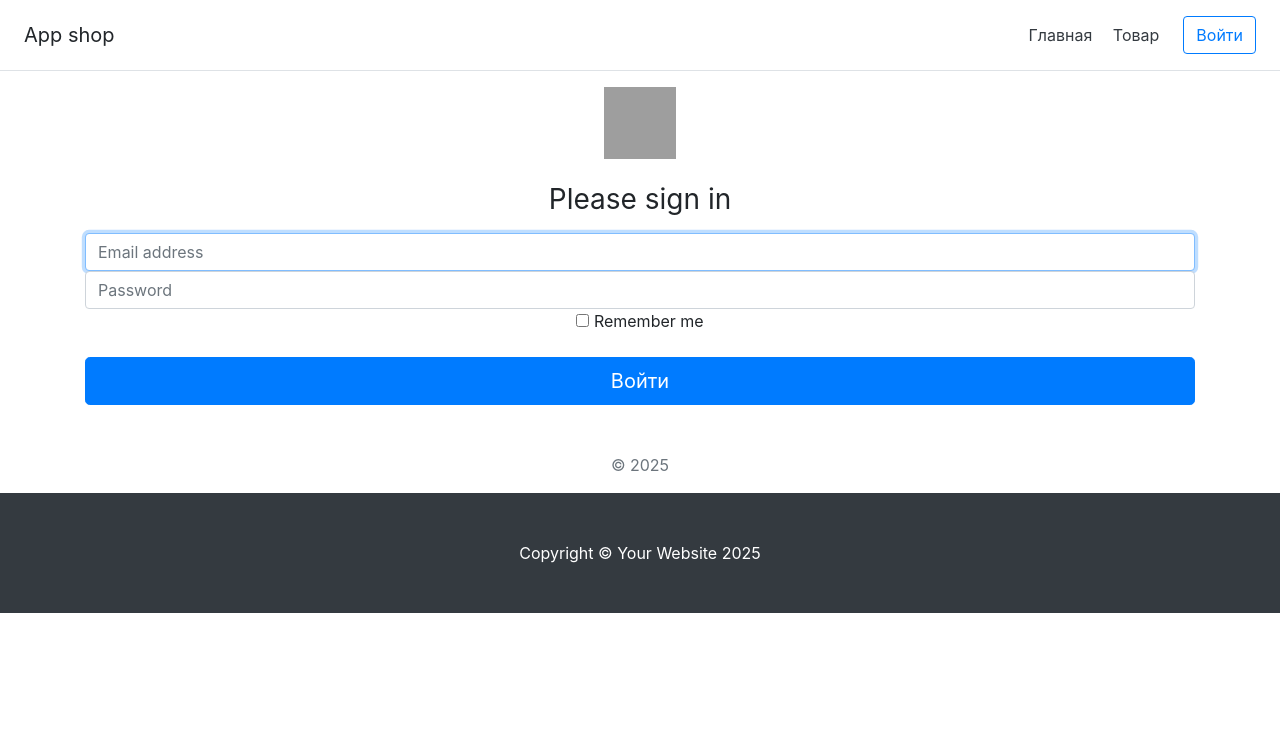
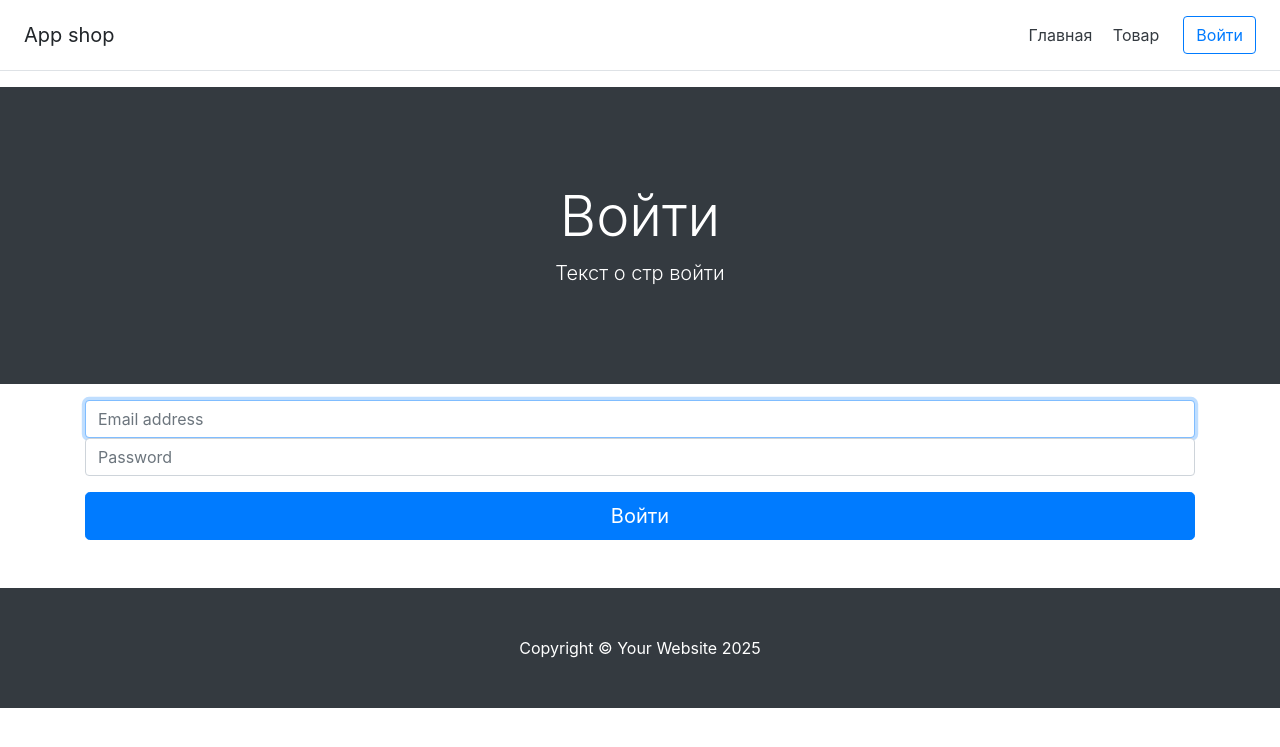
Before and after one commit to TimurQobilov/AppShop, a Flask app: page /signin in a window 1280 px wide. Shown: the top 747 px of the page. Run offline with Flask 3, Linux system fonts and the light colour scheme; grey boxes are pictures that could not be loaded.

```diff
--- a/main.py
+++ b/main.py
@@ -4,9 +4,9 @@ from flask_sqlalchemy import SQLAlchemy
 
 
 app = Flask(__name__)
-app.config['SQLALCHEMY_DATABASE_URI'] = 'postgresql://postgres:timur910210@localhost/online_store'
+# app.config['SQLALCHEMY_DATABASE_URI'] = 'postgresql://postgres:timur910210@localhost/online_store'
+app.config['SQLALCHEMY_DATABASE_URI'] = 'sqlite:///test.db'
 db = SQLAlchemy(app)
-
 
 class Items(db.Model):
     id = db.Column(db.Integer, primary_key=True)
--- a/templates/base.html
+++ b/templates/base.html
@@ -21,6 +21,16 @@
       <a class="btn btn-outline-primary" href="/signin">Войти</a>
     </div>
 
+<!-- Header-->
+        <header class="bg-dark py-5">
+            <div class="container px-4 px-lg-5 my-5">
+                <div class="text-center text-white">
+                    {% block h1 %} {% endblock h1 %}
+                    {% block p %} {% endblock p %}
+                </div>
+            </div>
+        </header>
+
  {% block body %} {% endblock body %}
 
 <!-- Footer-->
--- a/templates/item-product.html
+++ b/templates/item-product.html
@@ -3,7 +3,8 @@
   <title>Продукт</title>
 {% endblock %}
 
-
+{% block h1 %} <h1 class="display-4 fw-bolder">Товар</h1> {% endblock h1 %}
+{% block p %} <p class="lead fw-normal text-white-50 mb-0">Текст о стр товар</p>{% endblock p %}
 {% block body %}
 
 <body>
--- a/templates/signin.html
+++ b/templates/signin.html
@@ -3,26 +3,28 @@
   <title>Войти</title>
 {% endblock %}
 
+{% block h1 %} <h1 class="display-4 fw-bolder">Войти</h1> {% endblock h1 %}
+{% block p %} <p class="lead fw-normal text-white-50 mb-0">Текст о стр войти</p>{% endblock p %}
 
 {% block body %}
+
+
 
 <body>
 <div class="container">
   <body class="text-center"cz-shortcut-listen="true">
     <form class="form-signin">
-      <img class="mb-4" src="https://getbootstrap.com/docs/4.0/assets/brand/bootstrap-solid.svg" alt="" width="72" height="72">
-      <h1 class="h3 mb-3 font-weight-normal">Please sign in</h1>
+<!--      <img class="mb-4" src="https://getbootstrap.com/docs/4.0/assets/brand/bootstrap-solid.svg" alt="" width="72" height="72">-->
+      <h1 class="h3 mb-3 font-weight-normal"> </h1>
       <label for="inputEmail" class="sr-only">Email address</label>
       <input type="email" id="inputEmail" class="form-control" placeholder="Email address" required="" autofocus="">
       <label for="inputPassword" class="sr-only">Password</label>
       <input type="password" id="inputPassword" class="form-control" placeholder="Password" required="">
       <div class="checkbox mb-3">
-        <label>
-          <input type="checkbox" value="remember-me"> Remember me
-        </label>
+
       </div>
       <button class="btn btn-lg btn-primary btn-block" type="submit">Войти</button>
-      <p class="mt-5 mb-3 text-muted">© 2025</p>
+      <p class="mt-5 mb-3 text-muted"></p>
     </form>
 
 
```
Also changed, not shown: templates/index.html (+3 -10 lines).
